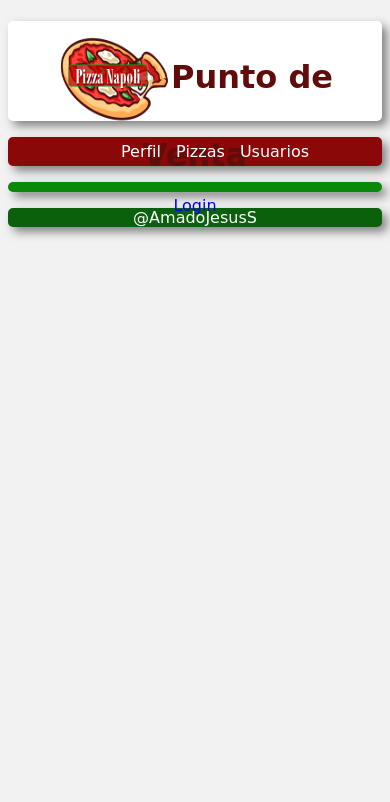
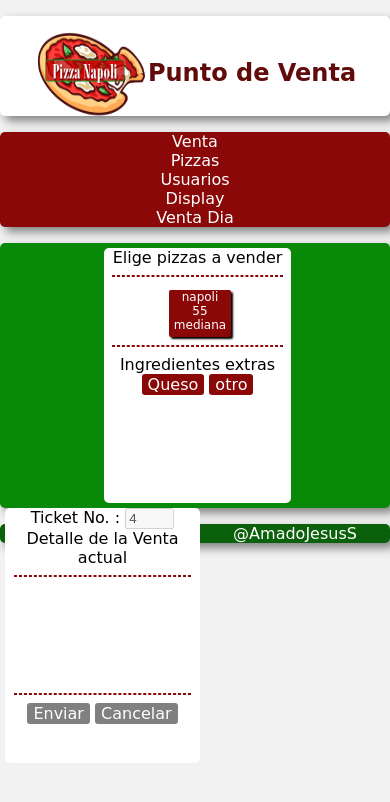
Before and after one commit to JodanEk/UTC_ProyectoIntegradora, a PHP site: page /vista/admin.php in a window 390 px wide. Shown: the top 802 px of the page. Run offline with PHP 8.4, Linux system fonts and the light colour scheme; data comes from the database, SQL or seed files in the repository; both versions use the stored data as it was after the commit.

Commit message:
Se actualizo script.js, admin.php, se agrego un modulo de venda_dia.php

```diff
--- a/interfaz/controlador/controlador_pizza.php
+++ b/interfaz/controlador/controlador_pizza.php
@@ -25,10 +25,4 @@
 		}
 	}
 
-	if(isset($_POST['showUsuario'])){
-		if($_POST['showUsuario'] != ""){
-			$mPizza->mostrarPizza();
-		}
-	}
-
 ?>
--- a/interfaz/css/estilo.css
+++ b/interfaz/css/estilo.css
@@ -12,6 +13,7 @@ img{
 
 body {
 	background:#F2F2F2;
+	margin: 0;
 }
 
 a{
@@ -87,6 +89,62 @@ nav{
 	border-radius: 5px;
 }
 
+ul.menu{
+	padding: 0;
+}
+
+@media all and (max-width: 480px){
+	header{
+		font-size: 12px;
+		margin: 0;
+	}
+	ul.menu {
+		height: auto;
+		padding: 0;
+	}
+    ul.menu > li {
+    	padding: 0;
+    	width: 100%;
+    	text-align: center;
+    }
+
+    ul.menu ul {
+
+    }
+
+    article{
+    display: inline-block;
+	border-radius: 5px;
+	background: white;
+	font-family: 'Lobster' , cursive;
+	margin-left: 5px;
+	margin-top: 5px;
+	padding-bottom: 5px;
+	width: 90%;
+
+}
+
+     article#carrito{
+
+    display: inline-block;
+	border-radius: 5px;
+	background: white;
+	font-family: 'Lobster' , cursive;
+	margin-left: 5px;
+	margin-top: 5px;
+	padding-bottom: 5px;
+	width: 90%;
+
+}
+
+
+	article#boton_pizza{
+	font-size: 8px;
+
+}
+
+
+}
 
 
 nav ul li  {
@@ -113,12 +171,10 @@ hr{
 }
 
 section{
-	padding-top: 0px;
+	padding-bottom: 5px;
 	background:#088A08;
-	margin: 0.5em auto;
+	margin: 0 auto;
 	max-width:960px;
-	padding-top: 5px;
-	padding-bottom: 5px;
 	text-align: center;
 	box-shadow: 5px 5px 10px rgba(20,20,20,0.5);
 	border-radius: 5px;
@@ -173,8 +229,8 @@ article{
 	margin-left: 5px;
 	margin-top: 5px;
 	padding-bottom: 5px;
-	width: 50%;
-	height: 50%;
+	width: 40%;
+	height: 100%;
 }
 
 article#tabla{
@@ -187,6 +243,44 @@ article#tabla{
 	padding-bottom: 5px;
 	width: auto;
 	height: 90%;
+}
+
+article#boton_pizza{
+	border: none;
+	border-radius:2px;
+	box-shadow: 2px 2px 2px #000000;
+	color:white;
+	font-family: 'lobster', cursive;
+	font-size: 12px;
+	background:#8A0808;
+	padding-left: 5px;
+	padding-right: 5px;
+	width: auto;
+	-ms-transition: all 0.1s ease-in ;
+	-moz-transition: all 0.1s ease-in ;
+	-o-transition: all 0.1s ease-in ;
+	-webkit-transition: all 0.1s ease-in ;
+	transition: all 0.1s ease-in ;
+}
+
+article#boton_pizza:hover{
+	background:#DF0101;
+
+}
+
+article#boton_pizza:active{
+	border: none;
+	box-shadow: 1px 1px 1px #000000;
+	list-style-type:none;
+	color: white;
+	font-family: 'lobster', cursive;
+	font-size: 12px;
+	background:#088A08;
+	-ms-transition: all 0.1s ease-in ;
+	-moz-transition: all 0.1s ease-in ;
+	-o-transition: all 0.1s ease-in ;
+	-webkit-transition: all 0.1s ease-in ;
+	transition: all 0.1s ease-in ;
 }
 
 article#login input[type=text]:{
@@ -256,34 +350,32 @@ article#login .button:hover{
 }
 
 #lista_pizza{
-	overflow: auto;
-	height: 80px;
+	text-align: right;
+	overflow: scroll;
+	height: 70px;
 	font-family: 'Lobster' , cursive;
 	font-size: 12px;
 }
 
 article#carrito{
+	text-align: center;
 	border-radius: 5px;
 	background: white;
-	display: inline-block;
+	float: left;
 	font-family: 'Lobster' , cursive;
-	margin-left: 5px;
-	margin-top: 5px;
-	padding-bottom: 5px;
-	width: 40%;
+	width: 50%;
+	height: 250px;
+}
+article#botones{
+
+	border-radius: 5px;
+	background: white;
+	font-family: 'Lobster' , cursive;
+	width: 48%;
+	height: 250px;
 }
 
-aside{
-	border-radius: 5px;
-	background:black;
-	color:white;
-	float:right;
-	opacity: .8;
-	margin-right:10px;
-	margin-top: 3px;
-	width: 40%;
-	height:50px;
-}
+
 
 footer{
 	background:#0B610B;
@@ -298,10 +390,10 @@ footer{
 
 
 #lista_pizza{
-	text-align: left;
+	text-align: center;
 	width: 80%;
-	max-height: 330px;
-	overflow: auto;
+	height: 100px;
+	overflow: scroll;
 }
 
 #lista_pizza ul{
@@ -397,7 +489,7 @@ footer{
 	color:white;
 	font-family: 'lobster', cursive;
 	font-size: 16px;
-	background:#8A0808;
+	background:gray;
 	-ms-transition: all 0.1s ease-in ;
 	-moz-transition: all 0.1s ease-in ;
 	-o-transition: all 0.1s ease-in ;
--- a/interfaz/index.php
+++ b/interfaz/index.php
@@ -11,7 +11,6 @@
 	<body>
 	<header>
 		<h1><img src="img/logo_napoli.png" align="center" width="114" height="115" alt="Napoli">Punto de Venta</h1>
-
 		<div class="login_perfil"><a  href="vista/login.html">Login</a></div>
 	</header>
 	<nav>
@@ -24,7 +23,7 @@
 	</nav>
 	<section>
 
-		<article>
+		<!-- <article>
 			<div id="diseño" class="botones">
 			Elige pizzas a vender
 			<hr>
@@ -58,7 +57,7 @@
 	</section>
 	<section>
 		<div id="contenido"></div>
-	</section>
+	</section> -->
 	<footer>
 		<p>@AmadoJesusS</p>
 	</footer>
--- /dev/null
+++ b/interfaz/modelo/arreglo.php
@@ -0,0 +1,5 @@
+<?php
+
+echo $_POST['datos'];
+
+?>
--- a/interfaz/modelo/modelo_pizza.php
+++ b/interfaz/modelo/modelo_pizza.php
@@ -58,5 +58,22 @@ require("../conexion/conexion.php");
 
 		}
 
+		function pizzas(){
+			$qry=mysql_query("select * from pizza order by nombre asc");
+
+			while($row=mysql_fetch_array($qry)){
+				echo("<article id='boton_pizza'>");
+					//echo "<td align='center'>".$row["id_pizza"]."</td>";
+					//echo <input type='text' value='' name='nom' size='5' disabled/>";
+					echo "<td align='center'>".$row["nombre"]."</td><br>";
+					echo "<td align='center'>".$row["precio"]."</td><br>";
+					echo "<td align='center'>".$row["tamano"]."</td><br>";
+					//echo "<td align='center'>".$row["contra"]."</td>";
+					//echo "<td class='eliminar' align='center' class=''><img src='../img/eliminar.ico' width='24px' name='".$row["id_pizza"]."' height='24px' class='delPizza'></td>";
+					//echo "<td class=''><a href='#modalUpdPiz'><img src='../img/editar.png' width='24px' name='".$row["id_pizza"]."' height='24px' class='actualizarPizza'></a></td>";
+				echo("</article>");
+			}
+		}
+
 	}
 ?>
--- a/interfaz/modelo/modelo_usuario.php
+++ b/interfaz/modelo/modelo_usuario.php
@@ -10,9 +10,11 @@ require("../conexion/conexion.php");
 
 		if( $num_row['num_row'] == 1 ) {
 
-		    echo "1";
+		   	echo "1";
+		    session_start();
 		    $_SESSION['user'] = $row['usuario'];
 		    $_SESSION["autenticado"]= "SI";
+
 
 		    }
 		else {
@@ -23,7 +25,7 @@ require("../conexion/conexion.php");
 	}
 
 	function addUsuario($nom, $ape, $tel, $dir, $usu, $con){
-	$res = mysql_query("INSERT INTO usuario VALUES(0,1,'$nom','$ape','$tel','$dir','$usu','$con',current_timestamp(),1)");
+	$res = mysql_query("INSERT INTO usuario VALUES(0,1,'$nom','$ape','$tel','$dir','$usu',sha1('$con'),current_timestamp(),1)");
 	if(mysql_affected_rows()>0){
 	echo "1";
 	}
--- a/interfaz/vista/admin.php
+++ b/interfaz/vista/admin.php
@@ -1,3 +1,16 @@
+<?php
+require("../modelo/modelo_pizza.php");
+$mPizza = new ModeloPizza();
+	/*session_start();
+			if(!isset($_SESSION['user'])){
+				header("location:login.html");
+			}
+		else
+			{
+
+	*/
+
+?>
 <!DOCTYPE html>
 <html lang="es">
 <head>
@@ -7,27 +20,74 @@
 	<title>Pizzas Napoli, Bienvenido!</title>
 	<link rel="stylesheet" type="text/css" href="../css/estilo.css"/>
 	<link rel="stylesheet" type="../fonts/lobster/lobster.ttf" href="../css/estilo.css"/>
-	<script type="text/javascript" src="../js/jquery-ui.js"></script>
 	<script type="text/javascript" src="../js/jquery.js"></script>
 	<script type="text/javascript" src="../js/script.js"></script>
 	</head >
 	<body>
 	<header>
 		<h1><img src="../img/logo_napoli.png" align="center" width="114" height="115" alt="Napoli">Punto de Venta</h1>
-		<div align="center"><a  href="login.html">Login</a></div>
+		<div id="sesion">
+		<?php
+		/*echo "Bienvenido :" .$_SESSION['user'];*/
+		?>
+		</div>
 	</header>
 	<nav>
 		<ul class="menu">
-			<li id="perfil"><a  name="perfil" href="#">Perfil</a></li>
+			<li id="venta"><a  name="venta" href="admin.php">Venta</a></li>
 			<li id="pizza"><a name="pizza" href="#">Pizzas</a></li>
 			<li id="usuario"><a name="usuario" href="#">Usuarios</a></li>
+			<li id="display"><a name="display" href="#">Display</a></li>
+			<li id="venta_dia"><a name="venta_dia" href="#">Venta Dia</a></li>
 		</ul>
 	</nav>
 	<section>
-		<div id="contenido"></div>
+		<div id="contenido">
+					<article id="botones">
+			<div id="diseño" class="botones">
+			Elige pizzas a vender
+			<hr>
+				<!--<input type="button"  class="button" value="Mexicana"/>
+				<input type="button"  class="button" value="Hawaiana"/>
+				<input type="button"  class="button" value="Napoli"/>
+				<input type="button"  class="button" value="Alemana"/>
+				<input type="button"  class="button" value="Vegetariana"/>
+				<input type="button"  class="button" value="Venecia" />
+				<input type="button"  class="button" value="Dionisio" /> -->
+				<?php echo $mPizza->pizzas();?>
+
+
+			<hr>
+			Ingredientes extras
+			<br>
+
+				<input type="submit" class="button" value="Queso" />
+				<input type="submit" class="button" value="otro" />
+			</div>
+		</article>
+		<article id="carrito">
+			Ticket No. : <input type="text" value="4" readonly="readonly" id="ticket" size="3" disabled	/><br> Detalle de la Venta actual<hr>
+
+			<form name="form_venta" id="formVenta" >
+			<div id="mensaje_venta"></div>
+			<div id="lista_pizza">
+
+				<ul></ul>
+			</div>
+			<hr>
+
+				<input type="submit" class="button" value="Enviar" id="btnEnviar"/>
+				<input type="submit" class="button" value="Cancelar" id="btnCancelar"/>
+			</form>
+			<div id="espera_venta"></div>
+			</article>
+		</div>
 	</section>
 	<footer>
 		<p>@AmadoJesusS</p>
 	</footer>
 </body>
 </html>
+<?php
+
+?>
--- a/interfaz/vista/pizza.php
+++ b/interfaz/vista/pizza.php
@@ -8,9 +8,7 @@ $mPizza = new ModeloPizza();
 <head>
 <head>
 	<link rel="stylesheet" type="text/css" href="../css/estilo.css"/>
-	<link rel="stylesheet" type="text/css" href="../css/jquery-ui.css"/>
 	<script type="text/javascript" src="../js/jquery.js"></script>
-    <script type="text/javascript" src="../js/jquery-ui.js"></script>
 	<script type="text/javascript" src="../js/script.js"></script>
 	<meta charset="utf-8"/>
 	<title></title>
--- a/interfaz/vista/usuario.php
+++ b/interfaz/vista/usuario.php
@@ -8,9 +8,7 @@ $mUsuario = new ModeloUsuario();
 <html lang="es">
 <head>
 	<link rel="stylesheet" type="text/css" href="../css/estilo.css"/>
-	<link rel="stylesheet" type="text/css" href="../css/jquery-ui.css"/>
 	<script type="text/javascript" src="../js/jquery.js"></script>
-    <script type="text/javascript" src="../js/jquery-ui.js"></script>
 	<script type="text/javascript" src="../js/script.js"></script>
 	<meta charset="utf-8"/>
 	<title></title>
@@ -48,7 +46,7 @@ $mUsuario = new ModeloUsuario();
 		<div id="modalRegistro" class="modalmask">
 		    	<div class="modalbox movedown">
 		    		<a href="#close" title="Close" class="close">X</a>
-	    	<form name="formRegistro" id="diseño" method="POST" action="./">
+	    	<form name="formRegistro" id="diseño" method="POST">
 			Registrese para acceder al sistema
 			<br>
 			<hr>
@@ -81,7 +79,7 @@ $mUsuario = new ModeloUsuario();
 			<!-- <tr><td>data</td><td>data</td><td>data</td><td>data</td><td>data</td><td>data</td></tr> -->
 
 		</tbody>
-		<tfoot><tr><td colspan="10"><div id="paging"><ul><li><a href="#"><span>Previous</span></a></li><li><a href="#" class="active"><span>1</span></a></li><li><a href="#"><span>2</span></a></li><li><a href="#"><span>3</span></a></li><li><a href="#"><span>4</span></a></li><li><a href="#"><span>5</span></a></li><li><a href="#"><span>Next</span></a></li></ul></div></tr></tfoot>
+		<!--<tfoot><tr><td colspan="10"><div id="paging"><ul><li><a href="#"><span>Previous</span></a></li><li><a href="#" class="active"><span>1</span></a></li><li><a href="#"><span>2</span></a></li><li><a href="#"><span>3</span></a></li><li><a href="#"><span>4</span></a></li><li><a href="#"><span>5</span></a></li><li><a href="#"><span>Next</span></a></li></ul></div></tr></tfoot> -->
 
 		</table>
 		</div></article>
```
Also changed, not shown: other parts of interfaz/css/estilo.css (+25 -8 lines), interfaz/controlador/controlador_venta.php (added, +14 -0 lines), interfaz/db/db.sql (+10 -1 lines), interfaz/js/script.js (+190 -83 lines), interfaz/modelo/modelo_venta.php (added, +48 -0 lines), interfaz/vista/display.php (+5 -17 lines), interfaz/vista/venta.php (+43 -4 lines), interfaz/vista/venta_dia.php (added, +34 -0 lines), interfaz/img/error.png (added), interfaz/img/palomita.png (added), 2 other files.
